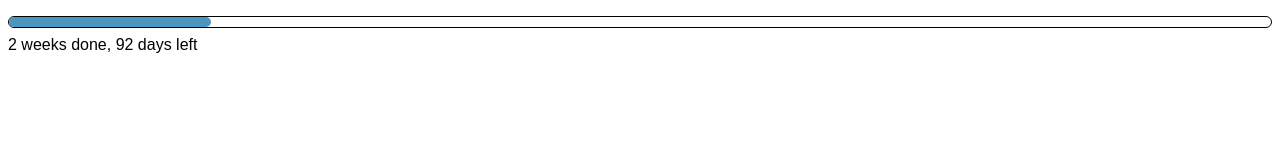
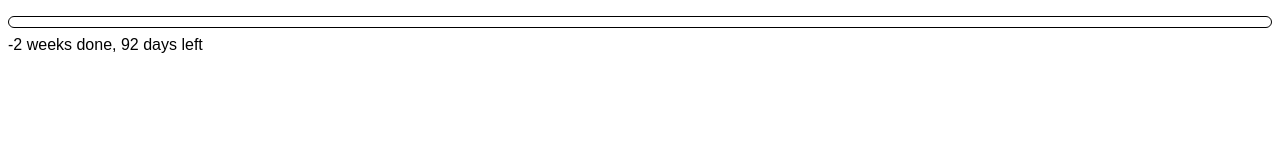
Before and after one commit to madeleine101/progbar2.0, a plain HTML site: page index.html in a window 1280 px wide. Drawn offline with Linux system fonts and the light colour scheme.

Commit message:
Update index.html

```diff
--- a/index.html
+++ b/index.html
@@ -46,7 +46,7 @@
     return percentage
   }
 
-  var startDate = '2022-08-26';
+  var startDate = '2022-09-26';
   var endDate = '2022-12-16';
 
   var timeGone = getTimeSince(startDate);
```
